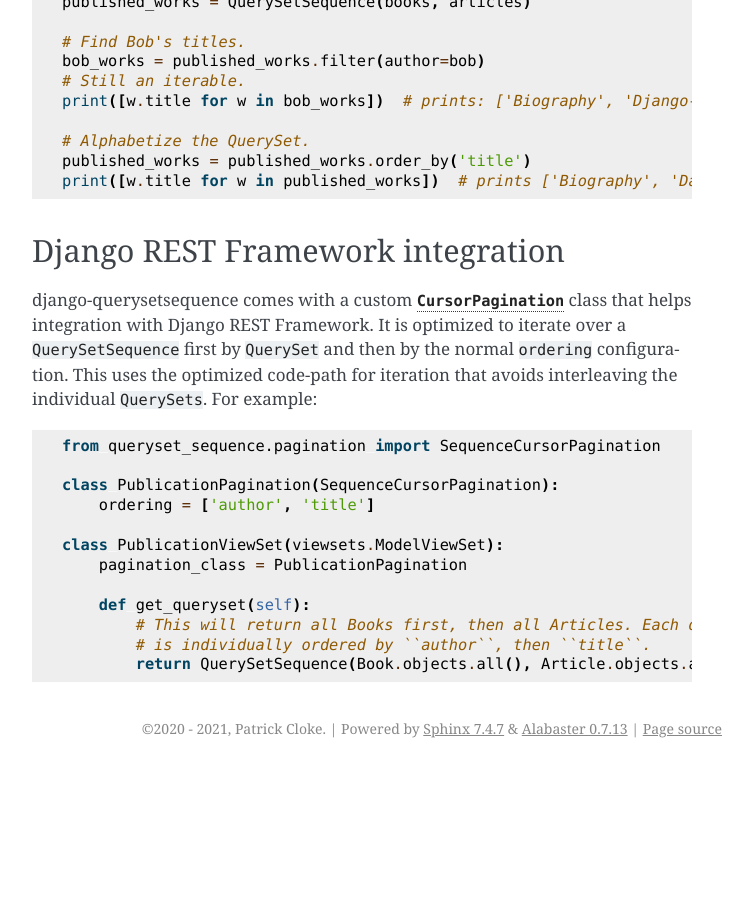
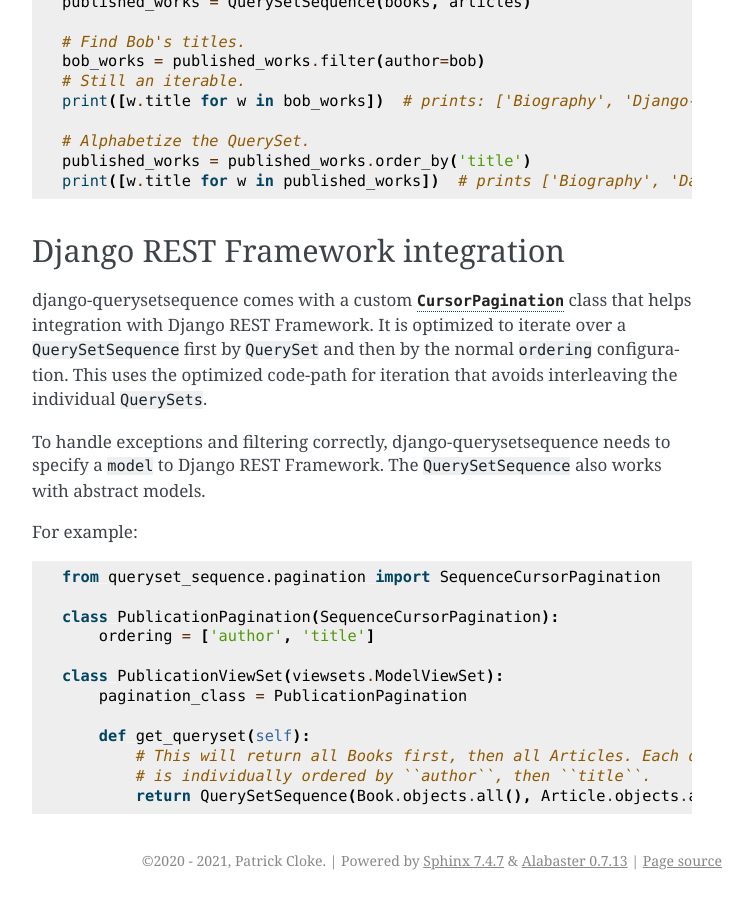
Before and after one commit to clokep/django-querysetsequence, a Sphinx documentation site: the page built from docs/example.rst, in a window 1280 px wide and 900 px high, scrolled down 1119 px. Shown: the whole window, without its empty margins (388-1141 px from the left). Built offline with Sphinx 7.4.7, drawn with Linux system fonts in a browser that asks for light colours; before the commit the page ends 1887 px from its top, so only the background shows below that.

```diff
--- a/docs/example.rst
+++ b/docs/example.rst
@@ -74,7 +74,13 @@ django-querysetsequence comes with a custom |CursorPagination|_ class that
 helps integration with Django REST Framework. It is optimized to iterate over a
 ``QuerySetSequence`` first by ``QuerySet`` and then by the normal ``ordering``
 configuration. This uses the optimized code-path for iteration that avoids
-interleaving the individual ``QuerySets``. For example:
+interleaving the individual ``QuerySets``.
+
+To handle exceptions and filtering correctly, django-querysetsequence needs to
+specify a ``model`` to Django REST Framework. The ``QuerySetSequence`` also
+works with abstract models.
+
+For example:
 
 .. code-block:: python
 
@@ -89,7 +95,7 @@ interleaving the individual ``QuerySets``. For example:
         def get_queryset(self):
             # This will return all Books first, then all Articles. Each of those
             # is individually ordered by ``author``, then ``title``.
-            return QuerySetSequence(Book.objects.all(), Article.objects.all())
+            return QuerySetSequence(Book.objects.all(), Article.objects.all(), model=Book)
 
 
 .. |CursorPagination| replace:: ``CursorPagination``
```
Also changed, not shown: 2 other files.
